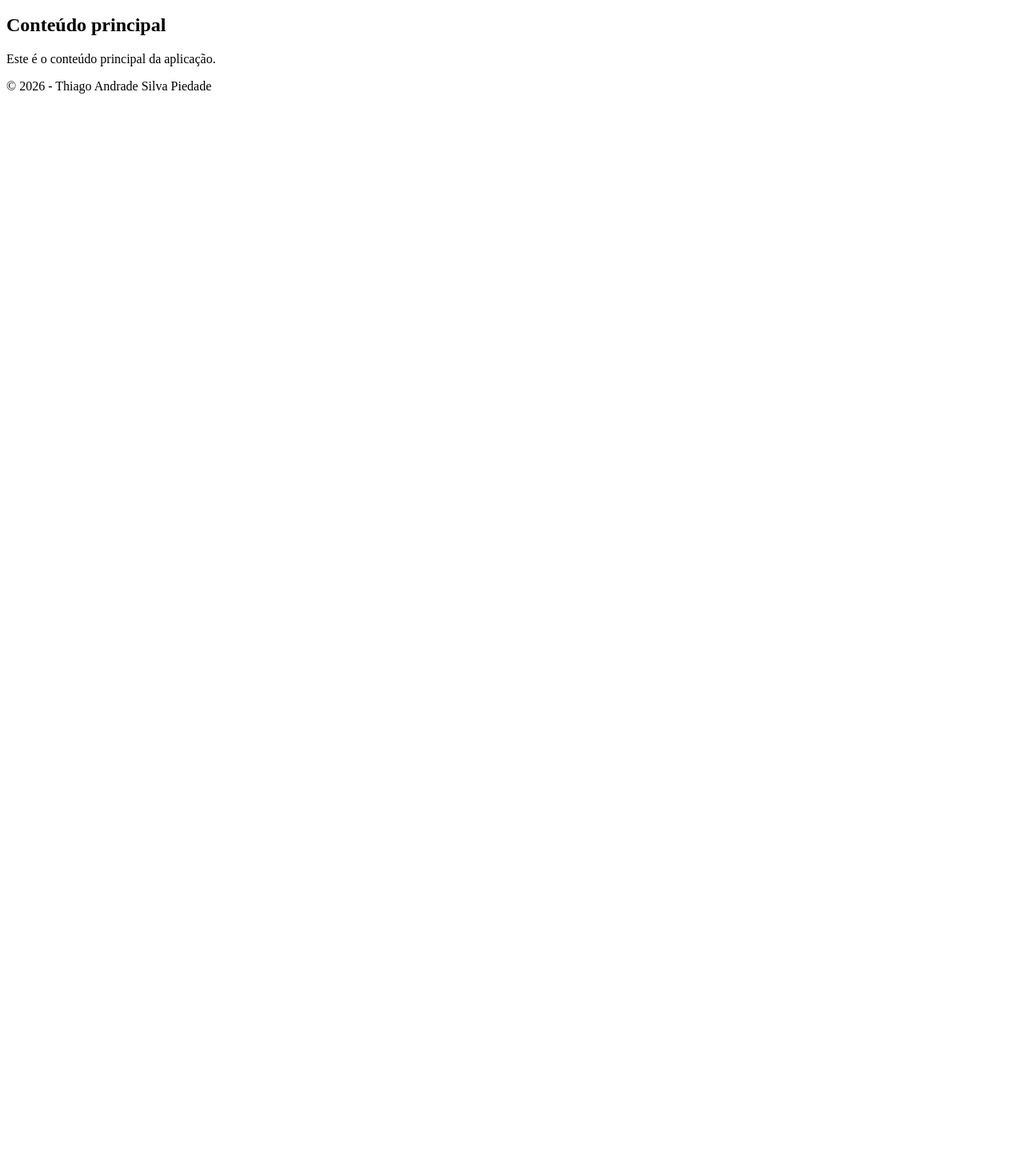
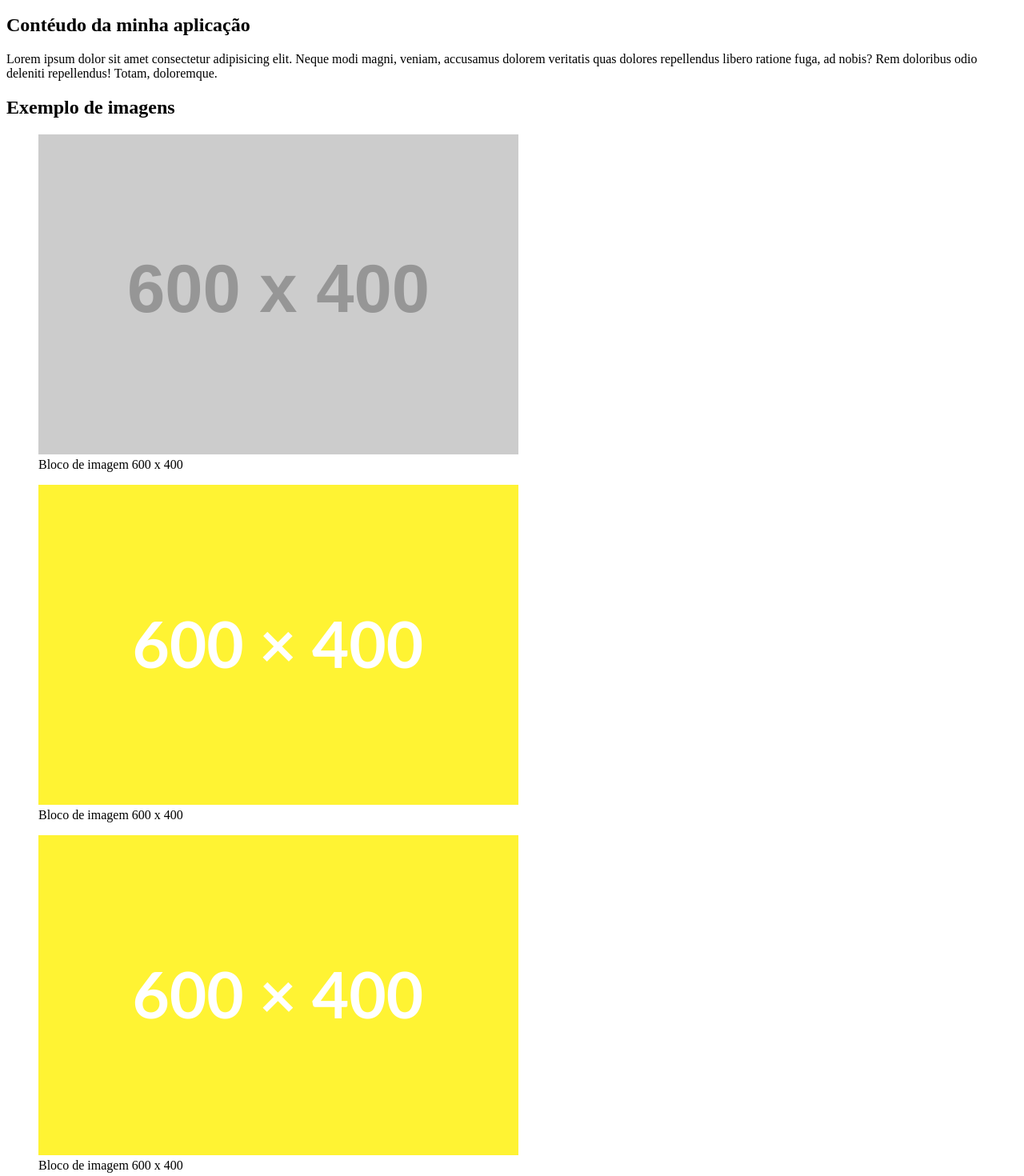
Before and after one commit to 1TDSPH-26/front-2sem-aula-10, a React (Vite) app in the folder my-app/: page / in a window 1280 px wide. Shown: the part 100-1570 px from the top of the page at 80% size. Before the commit the page ends 800 px from the top, so only its background shows below. Built offline with nearby package versions, Linux system fonts and the light colour scheme.

Commit message:
Feat: Arrumando as imagens de exemplo

```diff
--- a/my-app/src/components/Cabecalho.tsx
+++ b/my-app/src/components/Cabecalho.tsx
@@ -1,4 +1,4 @@
-function Cabecalho() {
+export default function Cabecalho() {
   return (
     <header>
       <h1>Minha aplicação React</h1>
@@ -6,4 +6,3 @@ function Cabecalho() {
     </header>
   )
 }
-export default Cabecalho
--- a/my-app/src/components/Conteudo.tsx
+++ b/my-app/src/components/Conteudo.tsx
@@ -1,11 +1,29 @@
-function Conteudo() {
+import imgQuadrada from "../img/quadrado.png";
+
+export default function Conteudo() {
   return (
     <main>
-      <h2>Conteúdo principal</h2>
-      <p>
-        Este é o conteúdo principal da aplicação.
-      </p>
+        <section>
+            <h2>Contéudo da minha aplicação</h2>
+            <p> Lorem ipsum dolor sit amet consectetur adipisicing elit. Neque modi magni, veniam, accusamus dolorem veritatis quas dolores repellendus libero ratione fuga, ad nobis? Rem doloribus odio deleniti repellendus! Totam, doloremque.</p>
+        </section>
+        <section>
+            <h2>Exemplo de imagens</h2>
+            {/*Esta imagem tem referência exterta*/}
+            <figure>
+            <img src="https://placehold.co/600x400/fff333/FFFFFF/png"
+            alt="Exemplo de imagem" />
+            <figcaption>Bloco de imagem 600 x 400</figcaption>
+            </figure>
+            <figure>
+            <img src={imgQuadrada} alt="Exemplo de imagem" />
+            <figcaption>Bloco de imagem 600 x 400</figcaption>
+            </figure>
+            <figure>
+            <img src="/quadrado.png" alt="Exemplo de imagem" />
+            <figcaption>Bloco de imagem 600 x 400</figcaption>
+            </figure>
+        </section>
     </main>
   )
 }
-export default Conteudo
--- a/my-app/src/components/Rodape.tsx
+++ b/my-app/src/components/Rodape.tsx
@@ -1,8 +1,7 @@
-function Rodape() {
+export default function Rodape() {
   return (
     <footer>
-      <p>© 2026 - Thiago Andrade Silva Piedade</p>
+      <p>© 2026 - Todos os direitos reservados - Meu boiler plate</p>
     </footer>
   )
 }
-export default Rodape
```
Also changed, not shown: my-app/src/App.tsx (+3 -4 lines), my-app/public/quadrado.png (added).
